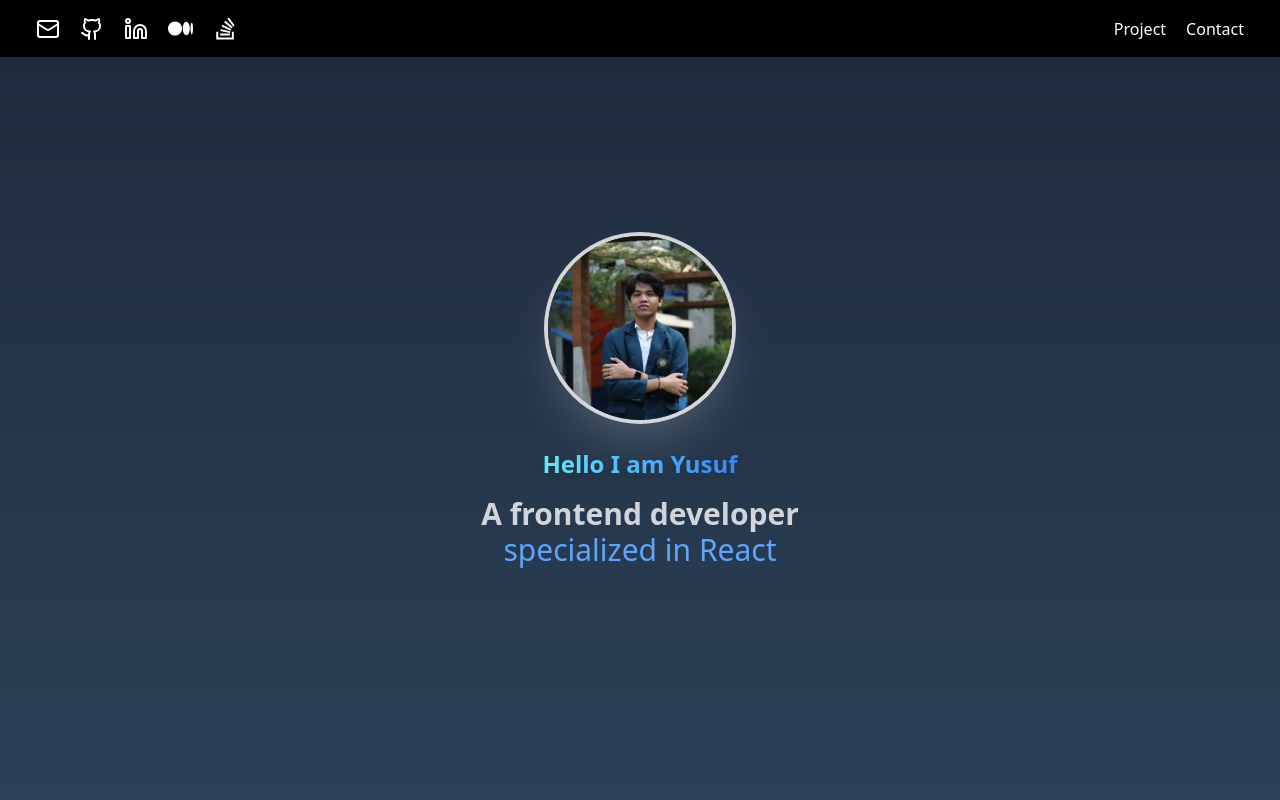
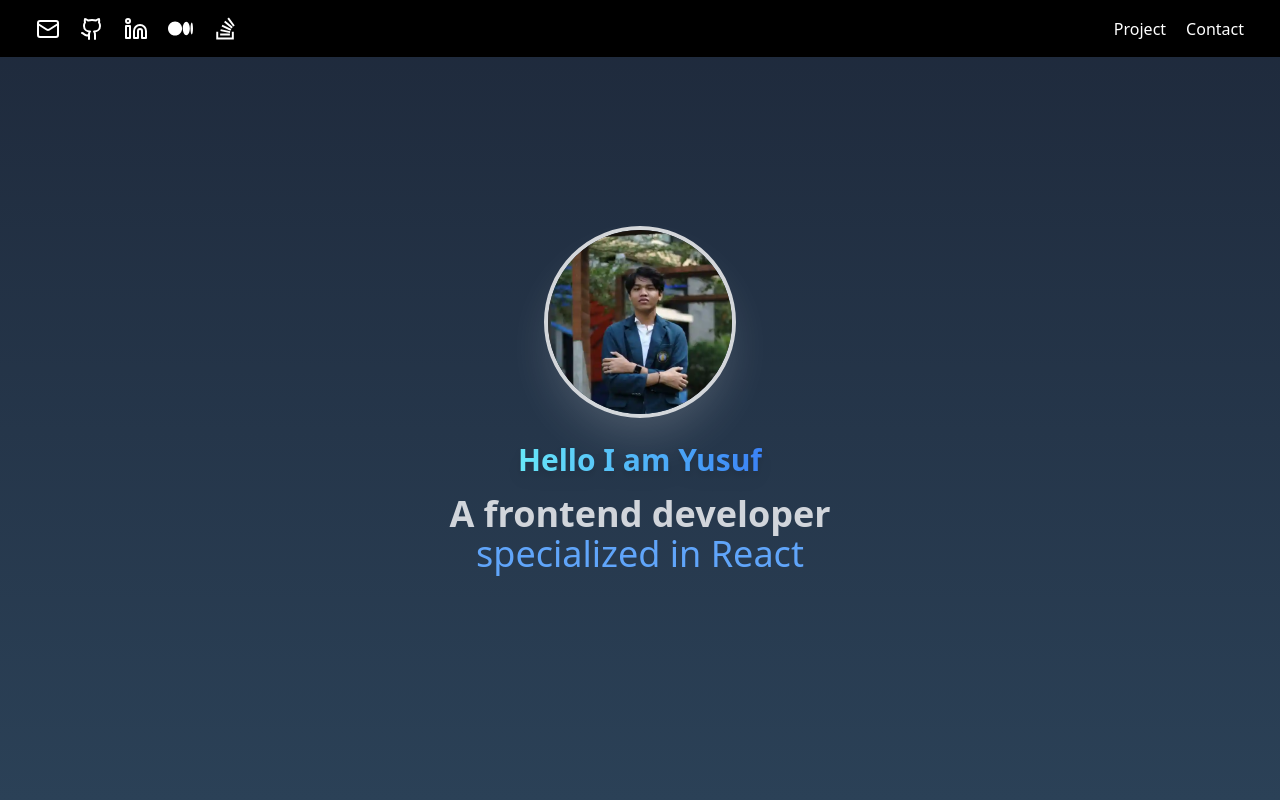
Before and after one commit to yusufswe/yusuf-mit, a React (Create React App) app: page / in a window 1280 px wide. Shown: the top 800 px of the page. Built offline with nearby package versions, Linux system fonts and the light colour scheme.

Commit message:
fix: sizing introduce text in hero

```diff
--- a/src/sections/Hero.jsx
+++ b/src/sections/Hero.jsx
@@ -20,11 +20,11 @@ export default function Hero() {
             <img src={myPhoto} alt="myPhoto" className="w-full h-full object-cover" />
           </div>
 
-          <h1 className="text-xl md:text-2xl font-extrabold bg-clip-text text-transparent bg-gradient-to-r from-cyan-300 to-blue-500 drop-shadow-lg">
+          <h1 className="text-2xl md:text-3xl font-extrabold bg-clip-text text-transparent bg-gradient-to-r from-cyan-300 to-blue-500 drop-shadow-lg">
             <span>Hello I am </span>Yusuf
           </h1>
 
-          <p className="text-2xl md:text-3xl font-semibold text-gray-300 mt-4">
+          <p className="text-3xl md:text-4xl font-semibold text-gray-300 mt-4">
             A frontend developer{" "}
             <span className="text-blue-400 font-medium">
               <br />
```
